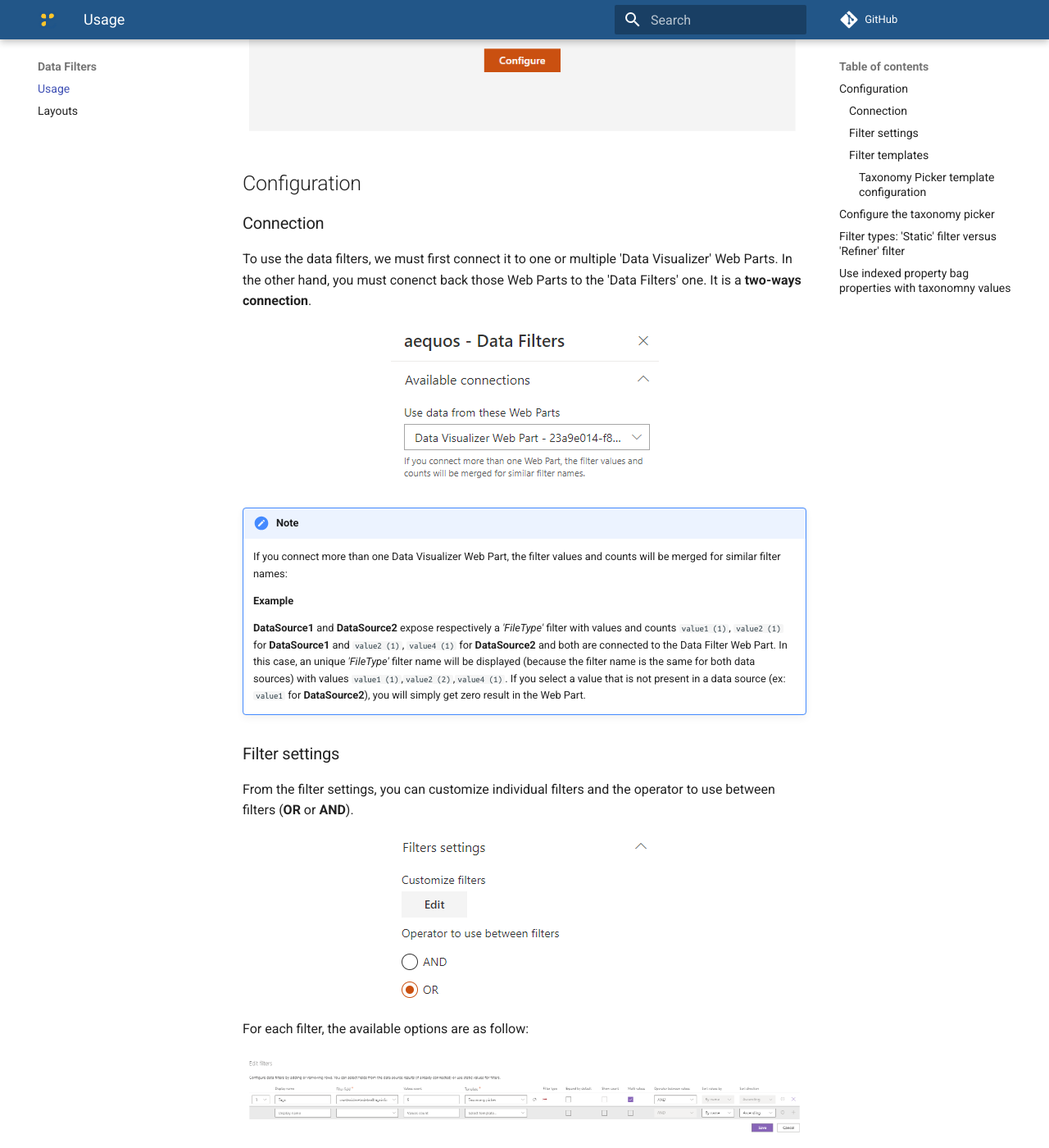
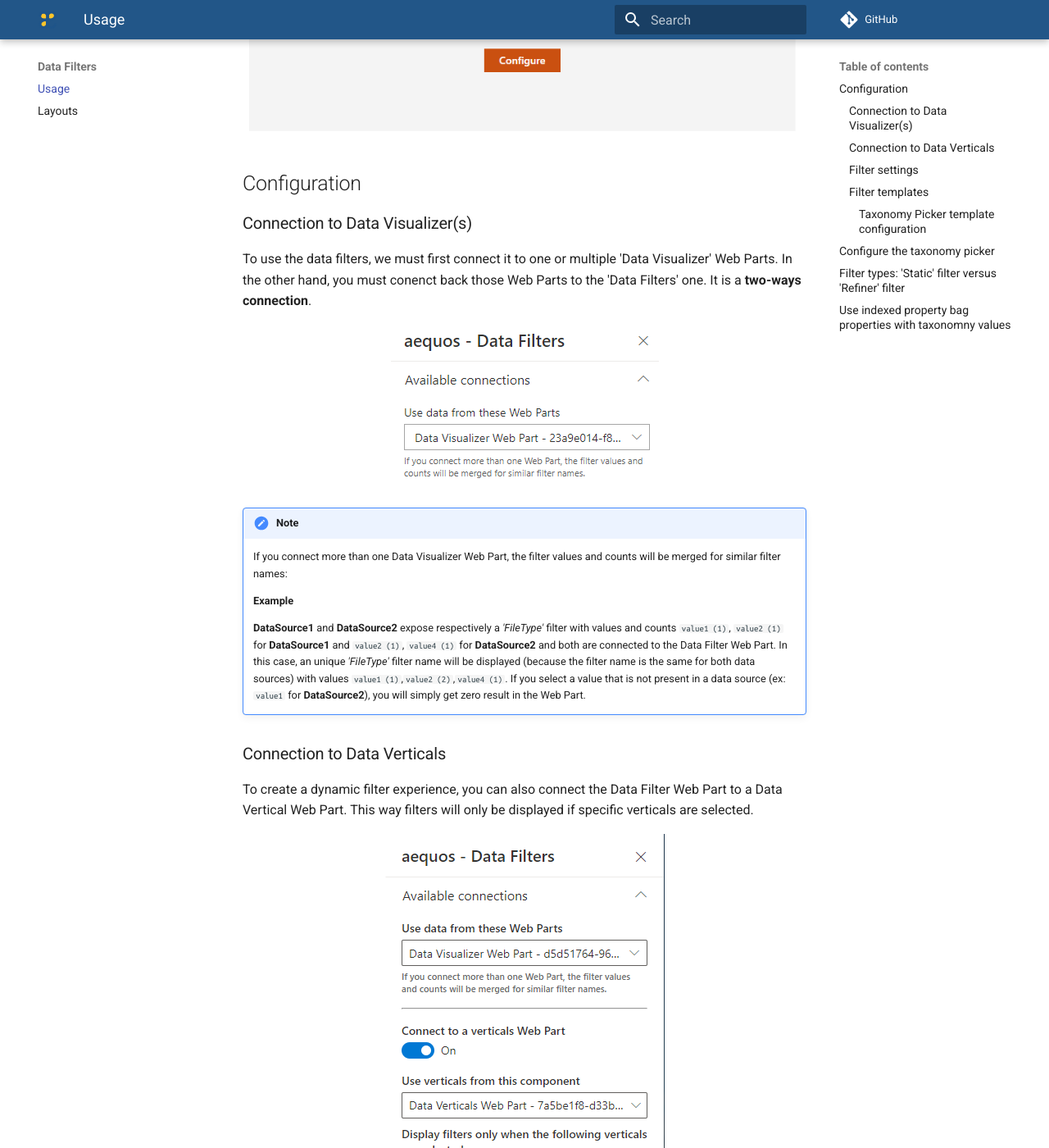
Before and after one commit to aequos-solutions/modern-data-visualizer, an MkDocs documentation site: the page built from docs/usage/data-filters/index.md, in a window 1280 px wide and 1400 px high, scrolled down 712 px. Shown: the whole window at 82% size. Built offline with MkDocs 1.6.1 and Material for MkDocs 9.7.7, drawn with Linux system fonts in a browser that asks for light colours; comment, search, counter and statistics services are not loaded.

Commit message:
#964 - Added documentation about data vertical connection for Data Filters WP

```diff
--- a/docs/usage/data-filters/index.md
+++ b/docs/usage/data-filters/index.md
@@ -2,13 +2,13 @@
 
 The 'Data Filters' Web Part allows to filter the current results displayed in a 'Data Visualizer' Web Part. This component is higly configurable to meet you requirements and it works for all data sources.
 
-!["aequos Search Box Web Part"](../../assets/webparts/data_filters/data_filters_wp_picker.png){: .center}
+!["aequos Data Filters Web Part"](../../assets/webparts/data_filters/data_filters_wp_picker.png){: .center}
 
-!["aequos Search Box Web Part"](../../assets/webparts/data_filters/data_filters_wp_default.png){: .center}
+!["aequos Data Filters Web Part"](../../assets/webparts/data_filters/data_filters_wp_default.png){: .center}
 
 ## Configuration
 
-### Connection
+### Connection to Data Visualizer(s)
 
 To use the data filters, we must first connect it to one or multiple 'Data Visualizer' Web Parts. In the other hand, you must conenct back those Web Parts to the 'Data Filters' one. It is a **two-ways connection**.
 
@@ -20,6 +20,12 @@ To use the data filters, we must first connect it to one or multiple 'Data Visua
     **Example**
 
     **DataSource1** and **DataSource2** expose respectively a _'FileType'_ filter with values and counts `value1 (1)`, `value2 (1)` for **DataSource1** and `value2 (1)`, `value4 (1)` for **DataSource2** and both are connected to the Data Filter Web Part. In this case, an unique _'FileType'_ filter name will be displayed (because the filter name is the same for both data sources) with values `value1 (1)`,`value2 (2)`,`value4 (1)`. If you select a value that is not present in a data source (ex: `value1` for **DataSource2**), you will simply get zero result in the Web Part.
+
+### Connection to Data Verticals
+
+To create a dynamic filter experience, you can also connect the Data Filter Web Part to a Data Vertical Web Part. This way filters will only be displayed if specific verticals are selected.
+
+!["aequos Data Filters Web Part"](../../assets/webparts/data_filters/data_filters_wp_vertical.png){: .center}
 
 ### Filter settings
 
```
Also changed, not shown: docs/assets/webparts/data_filters/data_filters_wp_vertical.png (added).
